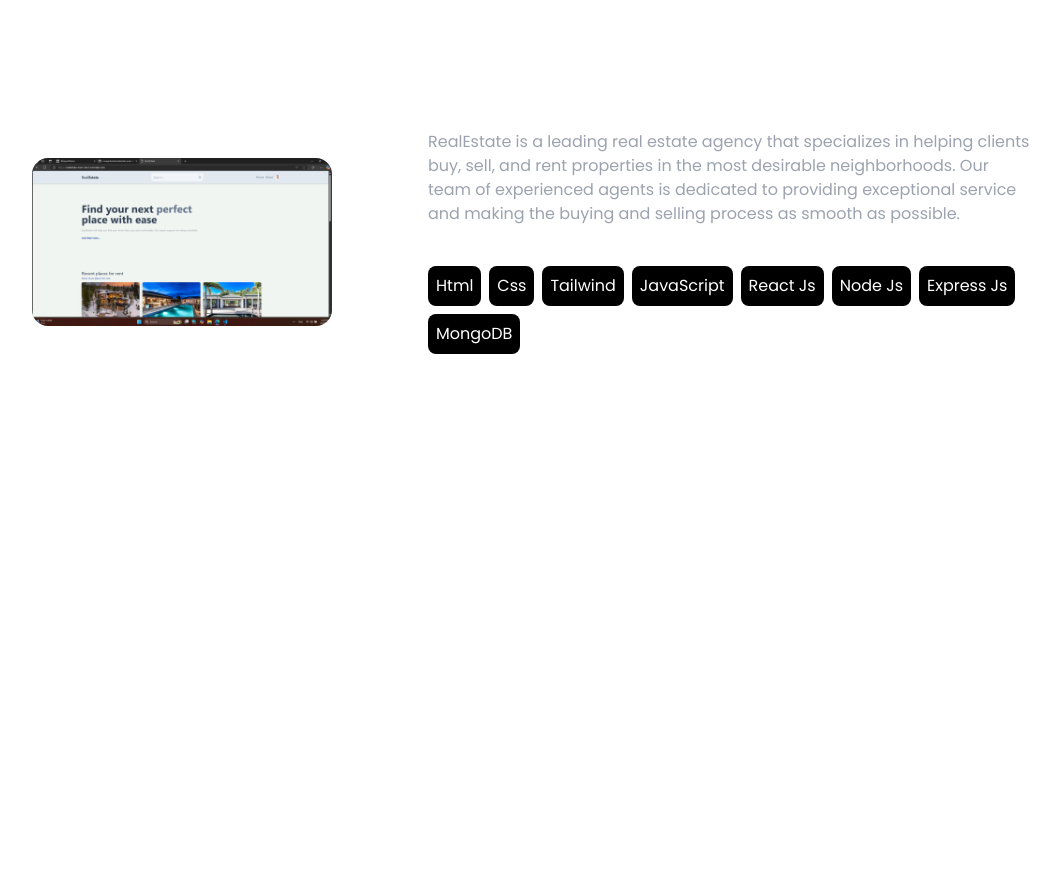
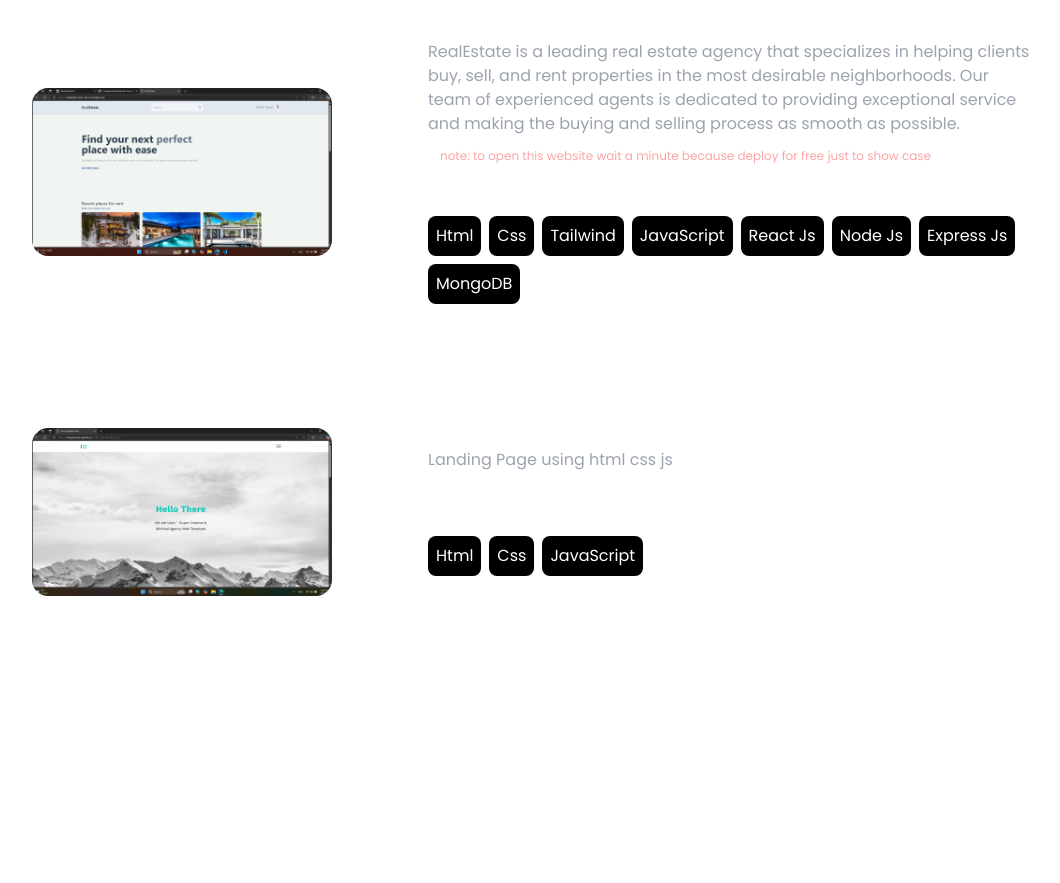
Before and after one commit to muayadnazim/portfolio, a React (Vite) app: page / in a window 1280 px wide. Shown: the part 1820-2703 px from the top of the page, without its empty margins (108-1168 px from the left). Built offline with nearby package versions, Linux system fonts and the light colour scheme.

Commit message:
add project

```diff
--- a/src/components/Projects.jsx
+++ b/src/components/Projects.jsx
@@ -1,5 +1,5 @@
 /* eslint-disable react/prop-types */
-
+import image1 from "/images/1.png";
 import image2 from "/images/2.png";
 import { motion } from "motion/react";
 
@@ -20,6 +20,16 @@ export default function Projects() {
         "Express Js",
         "MongoDB",
       ],
+      url: "https://realestate-mern-z6c1.onrender.com/",
+      note: "note: to open this website wait a minute because deploy for free just to show case",
+    },
+    {
+      image: image1,
+      title: "Landing Page",
+      description: "Landing Page using html css js ",
+      technologies: ["Html", "Css", "JavaScript"],
+      url: "https://muayadnazim.github.io/HTML_CSS_PROJECT_one/",
+      note: "",
     },
   ];
 
@@ -39,7 +49,7 @@ export default function Projects() {
   const ProjectCard = ({ project }) => {
     return (
       <ScrollReveal>
-        <a target="_blank" href="https://realestate-mern-z6c1.onrender.com/">
+        <a target="_blank" href={project.url}>
           <div className="flex flex-col items-center gap-8 md:flex-row md:gap-24">
             <img
               src={project.image}
@@ -52,6 +62,8 @@ export default function Projects() {
                 <div className="text-xl font-semibold">{project.title}</div>
                 <p className="text-gray-400">{project.description}</p>
               </div>
+
+              <p className="text-xs p-3 text-red-300">{project.note}</p>
 
               <div className="flex flex-wrap gap-2 my-10 ">
                 {project.technologies.map((tech, index) => (
```
Also changed, not shown: public/images/1.png.
